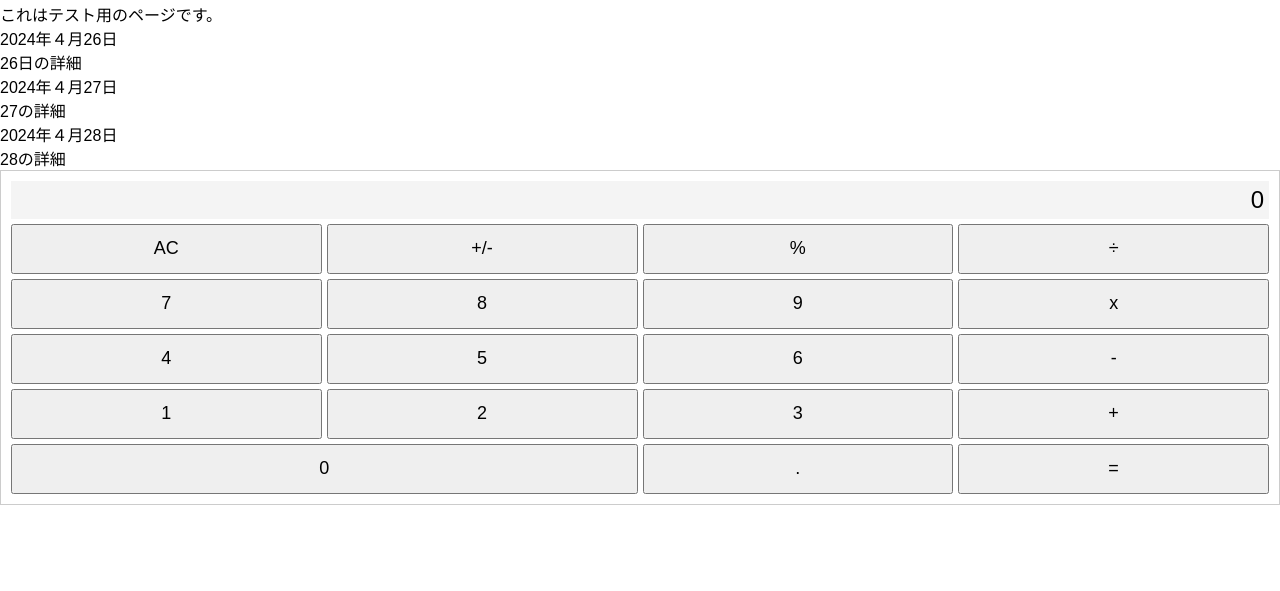
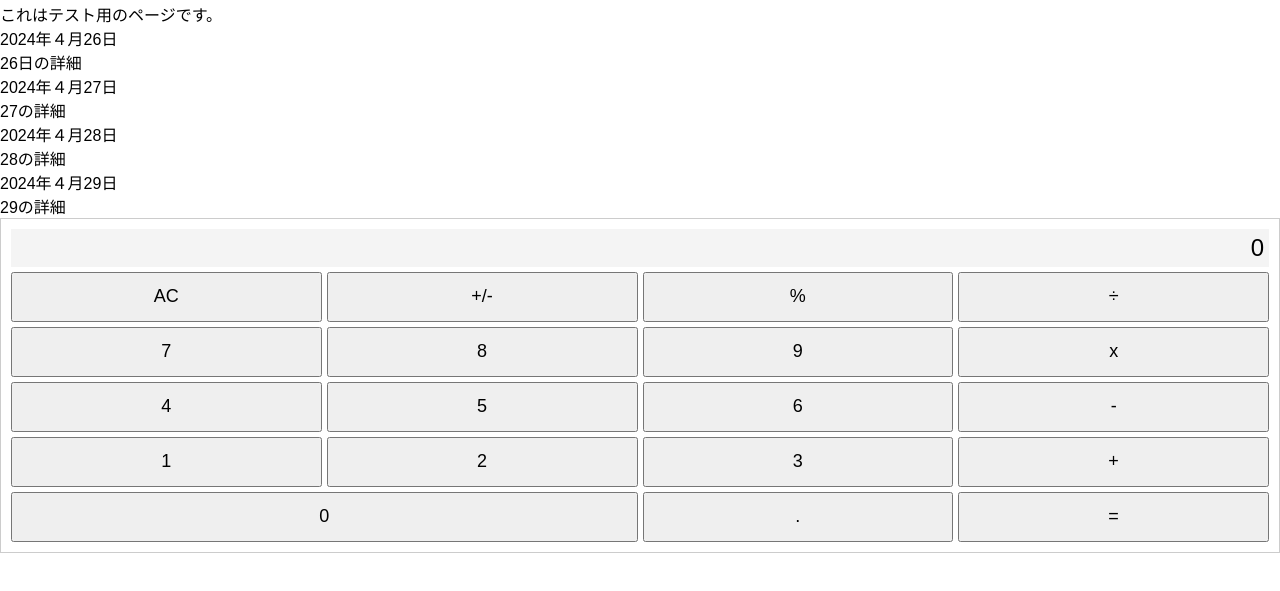
Before and after one commit to CoderDojo-Urasoe/cordinglab, a plain HTML site: page docs/index.html in a window 1280 px wide. Shown: the part 87-678 px from the top of the page. Drawn offline with Linux system fonts and the light colour scheme.

Commit message:
29を追加

```diff
--- a/docs/index.html
+++ b/docs/index.html
@@ -40,6 +40,8 @@
     <div>27の詳細</div>
     <div>2024年４月28日</div>
     <div>28の詳細</div>
+    <div>2024年４月29日</div>
+    <div>29の詳細</div>
 <div class="calculator">
     <!-- 計算結果表示用のdiv -->
     <div class="result" id="result">0</div>
```
